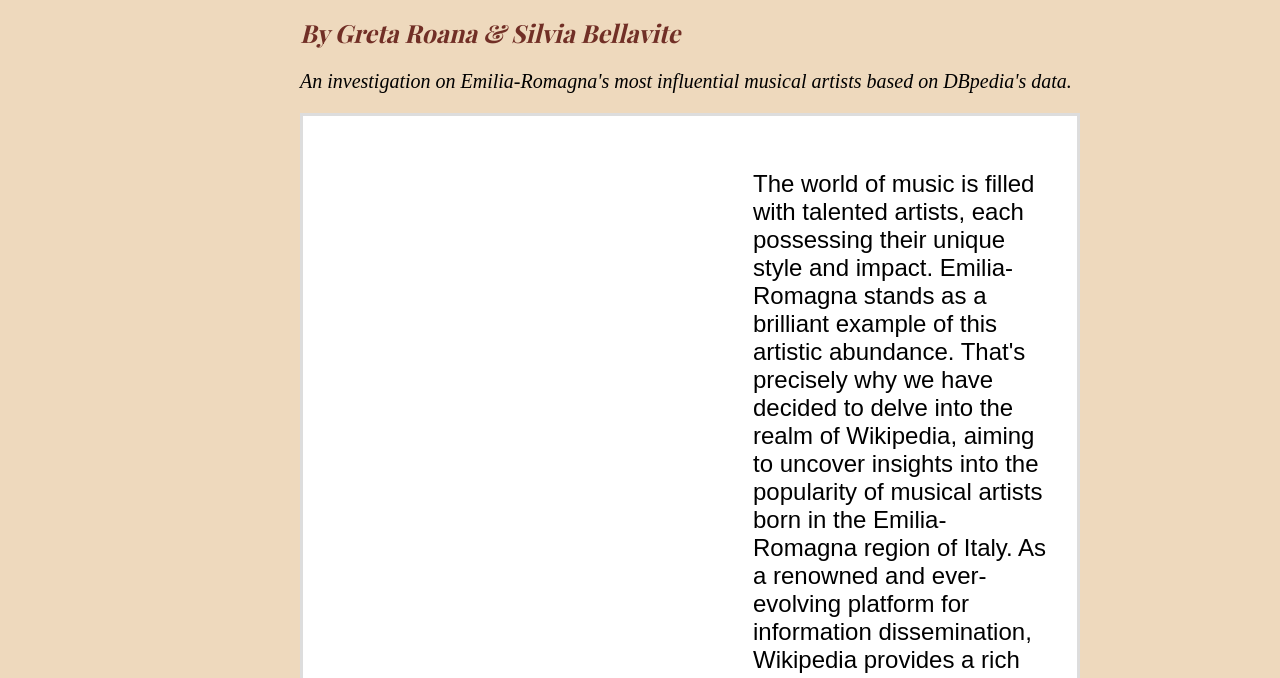
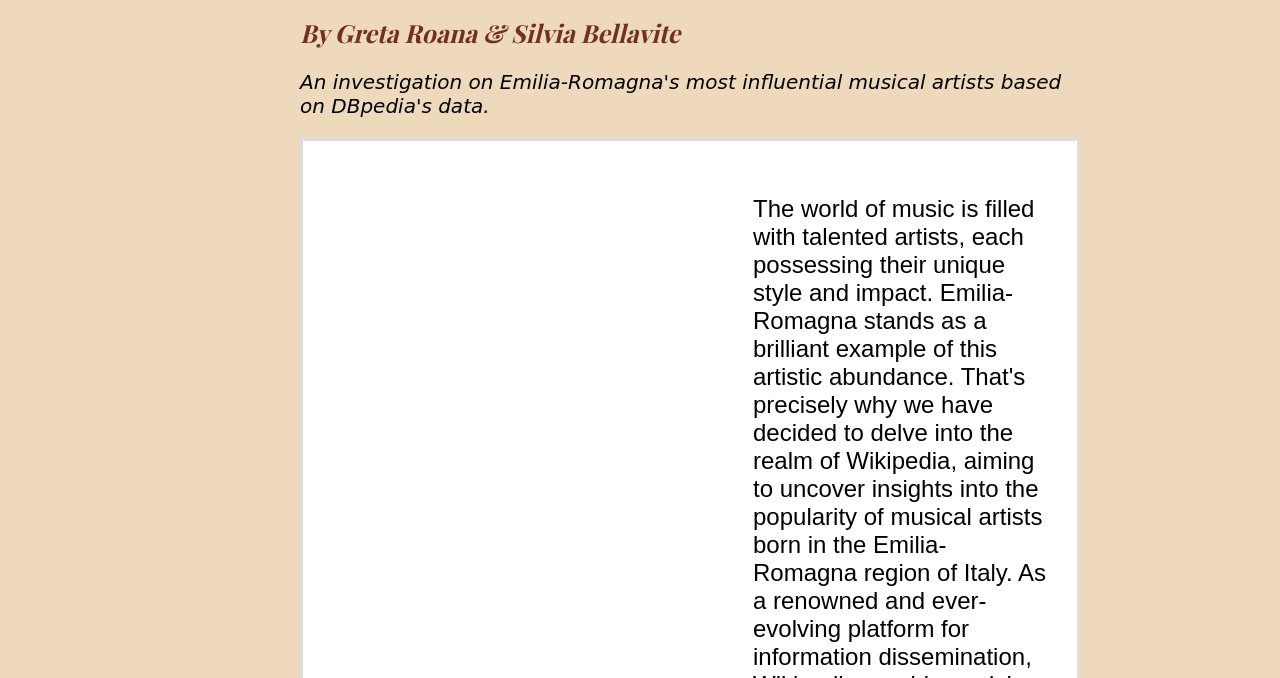
Before and after one commit to uniboITS/First-story, a plain HTML site: page index.html in a window 1280 px wide. Shown: the part 122-800 px from the top of the page. Drawn offline with nearby package versions, Linux system fonts and the light colour scheme.

Commit message:
Update index.html

```diff
--- a/index.html
+++ b/index.html
@@ -144,7 +144,7 @@ footer {
       font-size: 20px;
       margin-left: 300px;
       margin-right: 200px;
-      font-family: 'Times New Roman', serif;
+      font-family: Bradley Hand, cursive;
     }
 
 </style>
```
